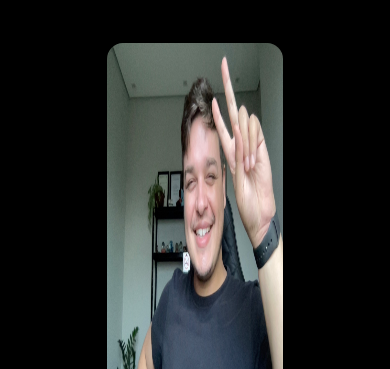
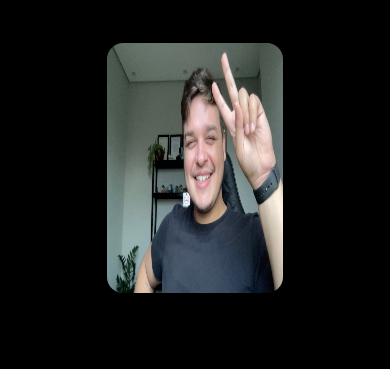
Before and after one commit to JeffDev17/portfolio, a plain HTML site: page index.html in a window 390 px wide. Shown: the part 84-453 px from the top of the page. Drawn offline with nearby package versions, Linux system fonts and the light colour scheme.

Commit message:
adjusting profile pic size for mobile

```diff
--- a/index.html
+++ b/index.html
@@ -28,8 +28,8 @@
             </div>
         </section>
         <img class="borda_img"  src="Images/profilepic.jpg"
-        width="400"
-        height="350">
+        width="300"
+        height="250">
     </main>
     <footer class="style_footer">Develop by @JeffDev17 on GitHub</footer>
 </body>
```
